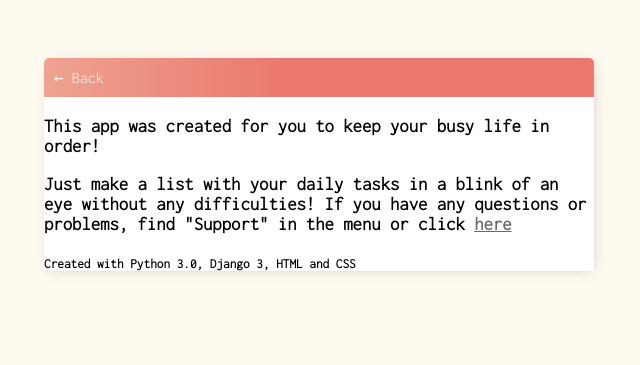
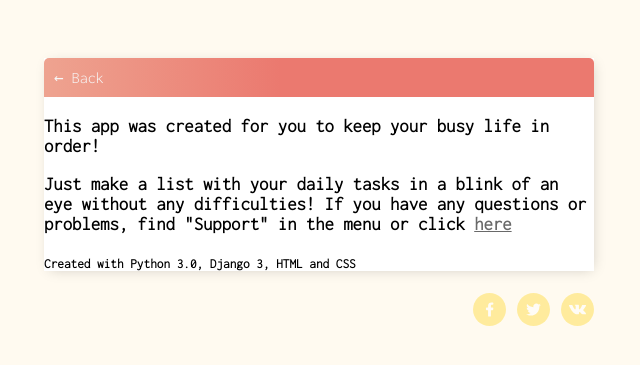
Before and after one commit to Vladislava05/TaskMaster, a Django app: page /about/ in a window 1280 px wide. Shown: the top 365 px of the page, without its empty margins (321-961 px from the left). Run offline with Django 3.2, Linux system fonts and the light colour scheme; some web fonts are replaced.

Commit message:
add social links

```diff
--- a/base/templates/base/main.html
+++ b/base/templates/base/main.html
@@ -7,6 +7,7 @@
 
 <html>
     <head>
+
         <!-- Yandex.Metrika counter -->
 <script type="text/javascript" >
     (function(m,e,t,r,i,k,a){m[i]=m[i]||function(){(m[i].a=m[i].a||[]).push(arguments)};
@@ -31,7 +32,10 @@
         <link rel="preconnect" href="https://fonts.googleapis.com">
         <link rel="preconnect" href="https://fonts.gstatic.com" crossorigin>
         <link href="https://fonts.googleapis.com/css2?family=Allison&family=Inconsolata:wght@200;300&display=swap" rel="stylesheet">
+
         <link rel="shortcut icon" href="{% static 'base/favicons/favicon.png' %}"/>
+
+
         <style>
             body{
                 background-color:floralwhite;
@@ -170,6 +174,58 @@
                 padding: 20px;
             }
 
+
+.social-link{
+    display: block;
+    width: 33px;
+    height: 33px;
+    background-position: center;
+    background-repeat: no-repeat;
+    background-size: 17px auto;
+    background-color: #FFD723;
+    border-radius: 100%;
+    opacity: 0.4;
+    transition: opacity 0.3s ease-in-out;
+}
+
+
+
+.social-link:hover{
+    opacity: 1;
+}
+
+
+.social-content{
+    max-width: 550px;
+    margin: auto;
+}
+.social{
+    display: flex;
+    align-items: center;
+    justify-content: flex-end;
+    background-color:floralwhite;
+
+
+}
+.social-link-fb{
+   background-image: url({% static 'base/images/icons8-facebook-f.svg' %});
+}
+.social-link-tw{
+    background-image:url({% static 'base/images/icons8-twitter.svg' %});
+}
+.social-link-vk{
+    background-image:url({% static 'base/images/vk-link.svg' %});
+
+}
+.list-reset{
+    margin: 0;
+    padding: 0;
+    list-style-type: none;
+}
+.social-item:not(:last-child){
+    margin-right: 11px;
+}
+
 ul.ddropdownn li {/* Считаем координаты относительно исходного места. */ position: relative;
      }
 ul.ddropdownn, ul.ddropdownn-inside {
@@ -223,6 +279,17 @@ ul.ddropdownn .ddropdownn-inside a:hover {/* Цвет фона изменитс
 
             {% endblock content %}
         </div>
+        <div class="social-content">
+            {% block footer %}
 
+            <ul class="social list-reset">
+                <li class="social-item"><a href="#" class="social-link social-link-fb" target="_blank" aria-label="Link to Facebook"></a></li>
+
+                <li class="social-item"><a href="#" class="social-link social-link-tw" target="_blank" aria-label="Link to Twitter"></a></li>
+                <li class="social-item"><a href="#" class="social-link social-link-vk" target="_blank" aria-label="Link to social-link-vk"></a></li>
+
+              </ul>
+            {% endblock footer %}
+        </div>
     </body>
 </html>
--- a/base/urls.py
+++ b/base/urls.py
@@ -1,6 +1,7 @@
 from django.urls import path
 from django.contrib import admin
-
+from django.conf import settings
+from django.conf.urls.static import static
 from .views import TaskList, TaskDetail, TaskCreate, TaskUpdate, DeleteView, CustomLoginView, RegisterPage, About
 
 from django.contrib.auth.views import LogoutView
```
Also changed, not shown: base/static/base/favicons/favicon.png, base/static/base/images/icons8-facebook-f.svg (added), base/static/base/images/icons8-twitter.svg (added), base/static/base/images/vk-link.svg (added), base/templates/base/task_list.html (line endings or trailing spaces).
